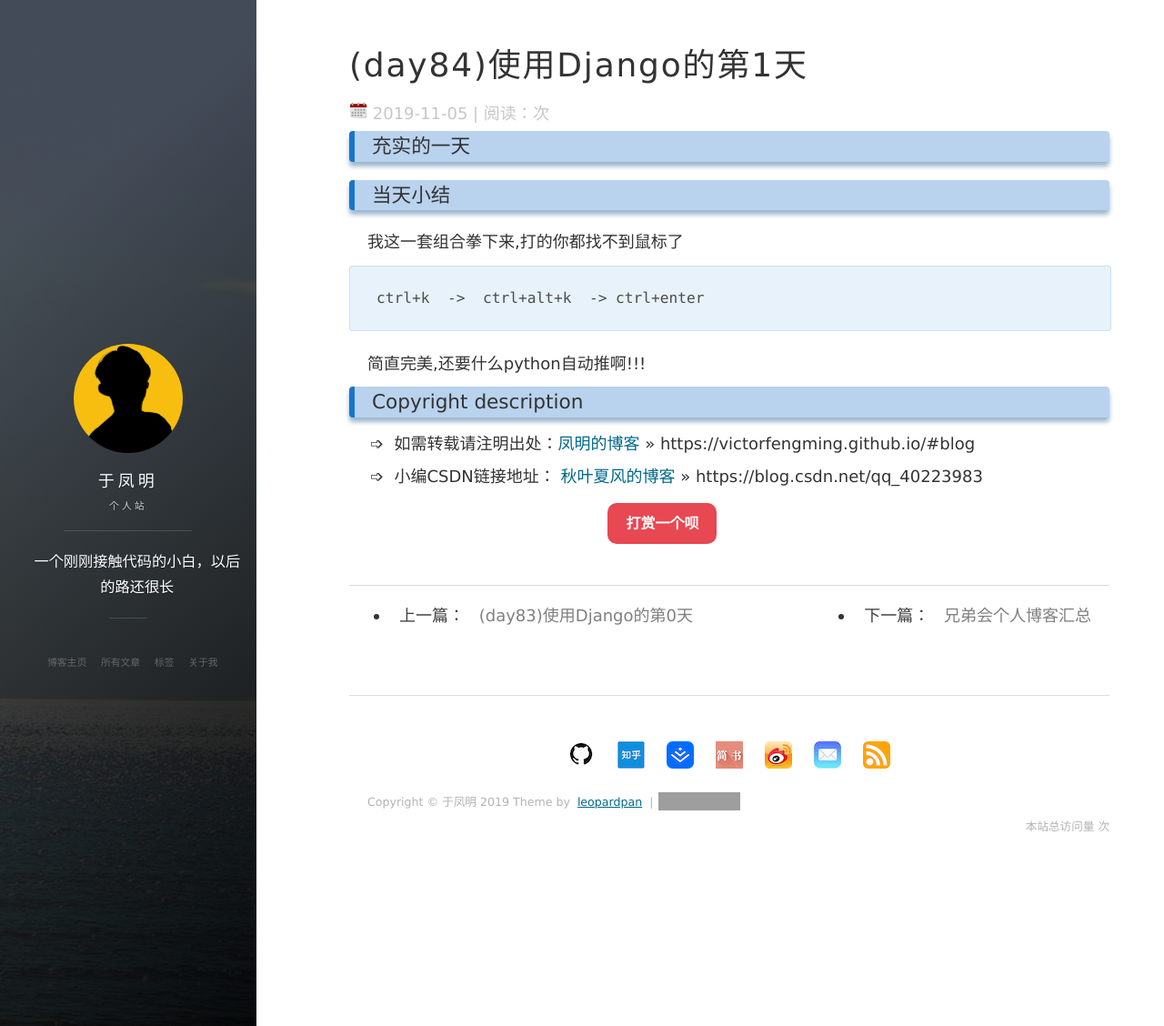
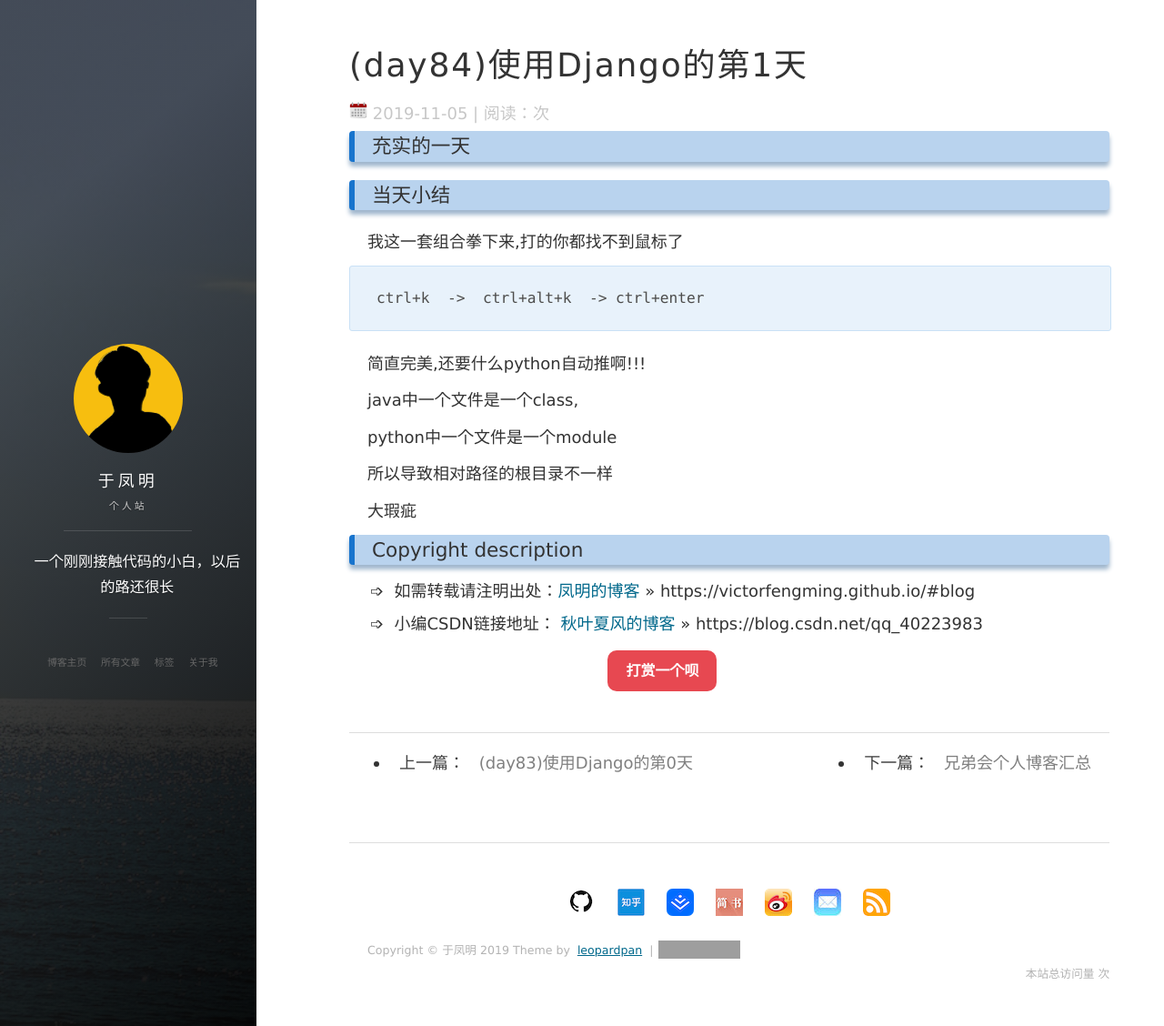
Before and after one commit to victorfengming/victorfengming.github.io.leopardpan, a Jekyll site: the page built from _posts/daily/November/2019-11-05-day84.md, in a window 1280 px wide and 1128 px high. Shown: the whole window at 91% size. Built offline with Jekyll 4.4.1, drawn with Linux system fonts in a browser that asks for light colours; nearby versions of some CDN libraries; comment, search, counter and statistics services are not loaded; grey boxes are pictures that could not be loaded.

Commit message:
java_bug

````diff
--- a/_posts/daily/November/2019-11-05-day84.md
+++ b/_posts/daily/November/2019-11-05-day84.md
@@ -14,3 +14,11 @@
 ctrl+k  ->  ctrl+alt+k  -> ctrl+enter
 ```
 简直完美,还要什么python自动推啊!!!
+
+java中一个文件是一个class,
+
+python中一个文件是一个module
+
+所以导致相对路径的根目录不一样
+
+大瑕疵
````
